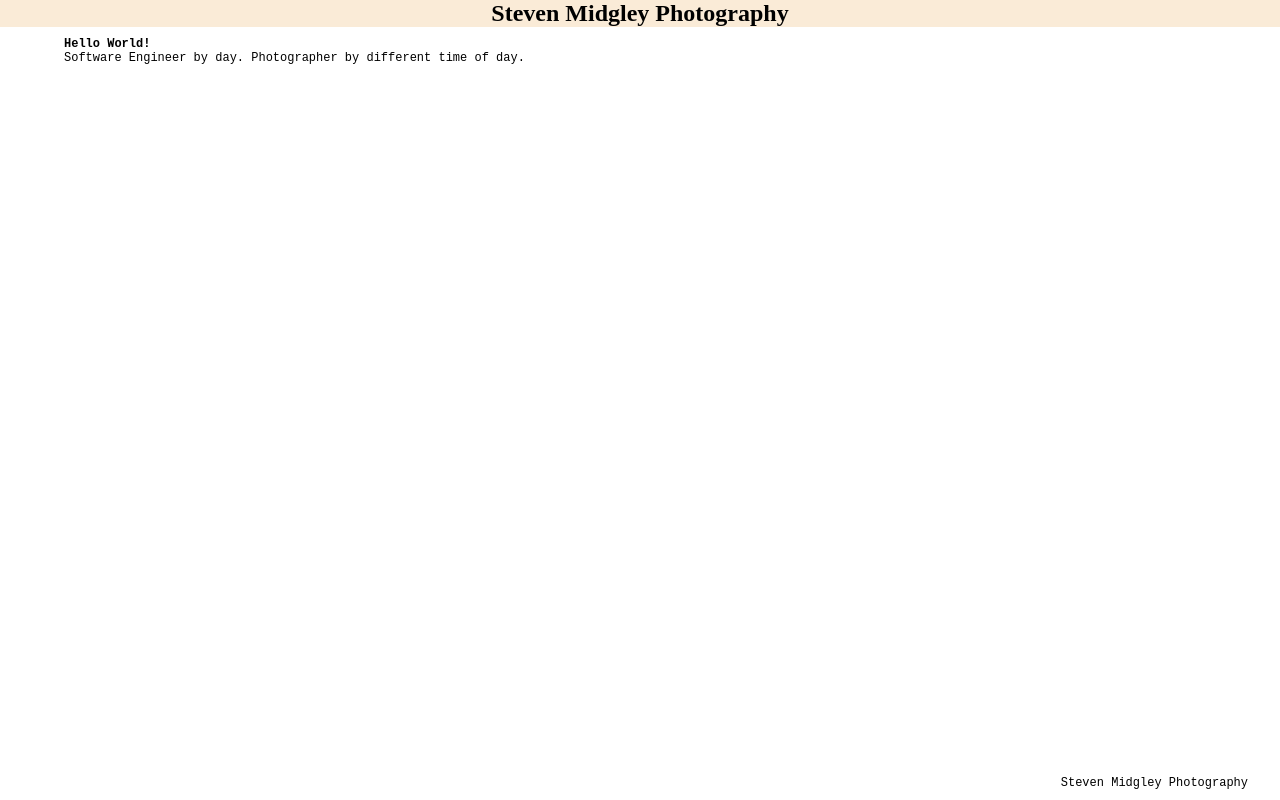
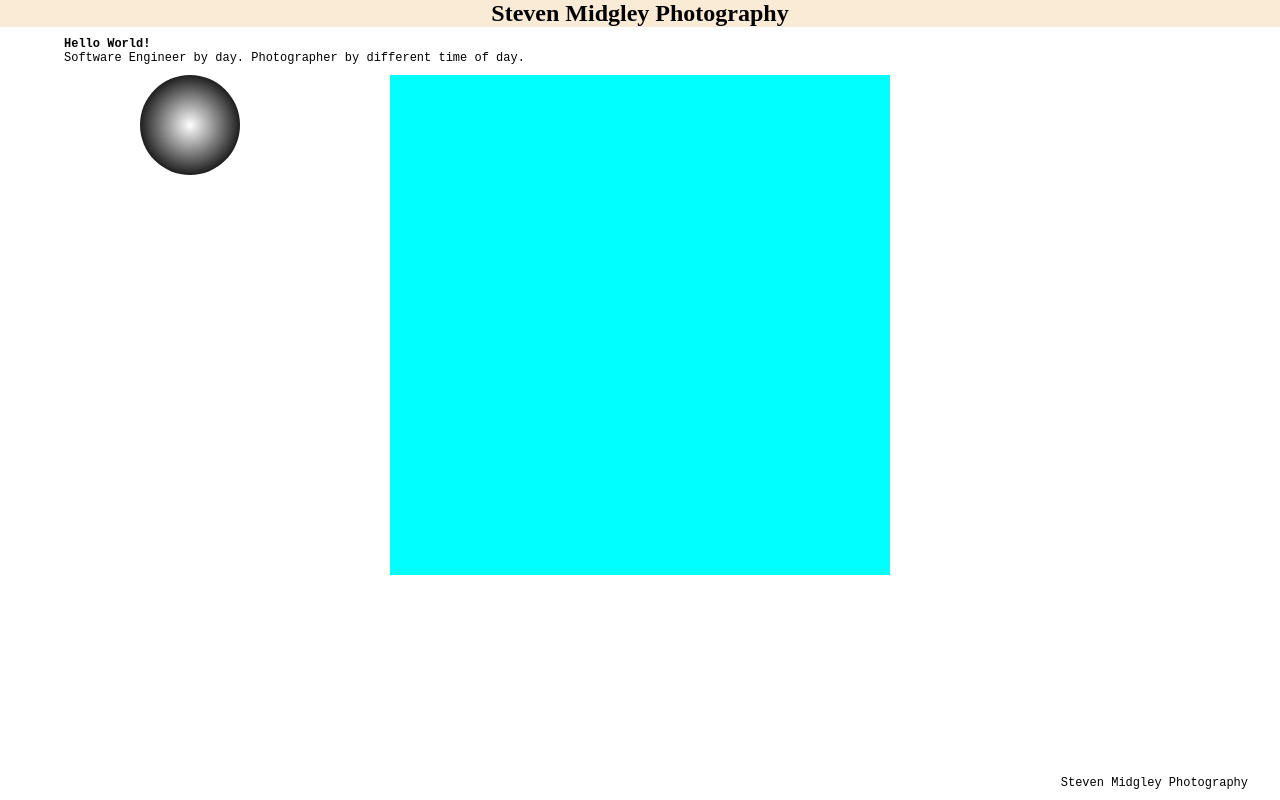
Before and after one commit to MadHatr0/photo-portfolio, an Angular app: page / in a window 1280 px wide. Built offline with nearby package versions, Linux system fonts and the light colour scheme.

Commit message:
Feel like I am very close.

```diff
--- a/src/app/pages/home/home.component.html
+++ b/src/app/pages/home/home.component.html
@@ -3,4 +3,9 @@
 		<h2>Hello World!</h2>
 		<p>Software Engineer by day. Photographer by different time of day.</p>
 	</section>
+	<section class="home-images" #homeImageContainer>
+		<div class="over-image" #overImage></div>
+		<div class="under-image"></div>
+		<div class="magik-cursor" #magikCursor></div>
+	</section>
 </div>
--- a/src/app/pages/home/home.component.scss
+++ b/src/app/pages/home/home.component.scss
@@ -7,6 +7,51 @@
 		height: fit-content;
 		position: relative;
 		left: 5vw;
-		padding-top: 10px;
+		padding: 10px 0;
 	}
+
+	.home-images {
+		position: relative;
+		display: flex;
+		width: fit-content;
+		height: fit-content;
+		margin: auto;
+
+		.over-image,
+		.under-image {
+			position: relative;
+			width: 500px;
+			height: 500px;
+		}
+
+		.over-image {
+			background-color: aqua;
+			left: 250px;
+		}
+
+		.under-image {
+			background-color: blueviolet;
+			right: 250px;
+			opacity: 0;
+		}
+	}
+
+	// .home-images .under-image:hover {
+	// 	opacity: 1;
+	// }
+
+	.magik-cursor {
+		position: absolute;
+		top: var(--cursor-y);
+		/* half of the radius */
+		left: var(--cursor-x);
+		/* half of the radius */
+		width: 100px;
+		height: 100px;
+		border-radius: 50%;
+		background: radial-gradient(circle, rgba(0, 0, 0, 0) 0%, rgba(0, 0, 0, 1) 80%);
+		pointer-events: none;
+	}
+
+
 }
--- a/src/app/pages/home/home.component.ts
+++ b/src/app/pages/home/home.component.ts
@@ -1,4 +1,4 @@
-import { Component } from '@angular/core';
+import { AfterViewInit, Component, ElementRef, ViewChild } from '@angular/core';
 
 @Component({
   selector: 'app-home',
@@ -7,6 +7,35 @@ import { Component } from '@angular/core';
   templateUrl: './home.component.html',
   styleUrl: './home.component.scss'
 })
-export class HomeComponent {
+export class HomeComponent implements AfterViewInit {
+  @ViewChild('homeImageContainer') container!: ElementRef;
+  @ViewChild('magikCursor') magikCursor!: ElementRef;
 
+  ngAfterViewInit(): void {
+    const imageContainer = this.container.nativeElement;
+    const magikCursor = this.container.nativeElement;
+
+
+    imageContainer.addEventListener('mousemove', (e: MouseEvent) => {
+      const radius = 50; // half of the radius. This puts the cursor in the center
+      const rect = imageContainer.getBoundingClientRect(); // get bounds of image container
+      const mX = e.clientX - rect.left - radius; // set cursor position
+      const mY = e.clientY - rect.top - radius; // set cursor position
+      console.log(`mX: ${mX}, mY: ${mY}`)
+      imageContainer.style.setProperty('--cursor-x', `${mX}px`)
+      imageContainer.style.setProperty('--cursor-y', `${mY}px`)
+
+      const underImage = imageContainer.querySelector('.under-image') as HTMLElement;
+      underImage.style.opacity = '0'
+
+      // // allows the magik-cursor to follow mouse movement
+      // magikCursor.style.left = `${mX}px`
+      // magikCursor.style.top = `${mY}px`
+
+      const doMagik: any = document.elementsFromPoint(e.clientX, e.clientY);
+      if (doMagik.some((e: any) => e === underImage)) {
+        underImage.style.opacity = '1';
+      }
+    })
+  }
 }
```
